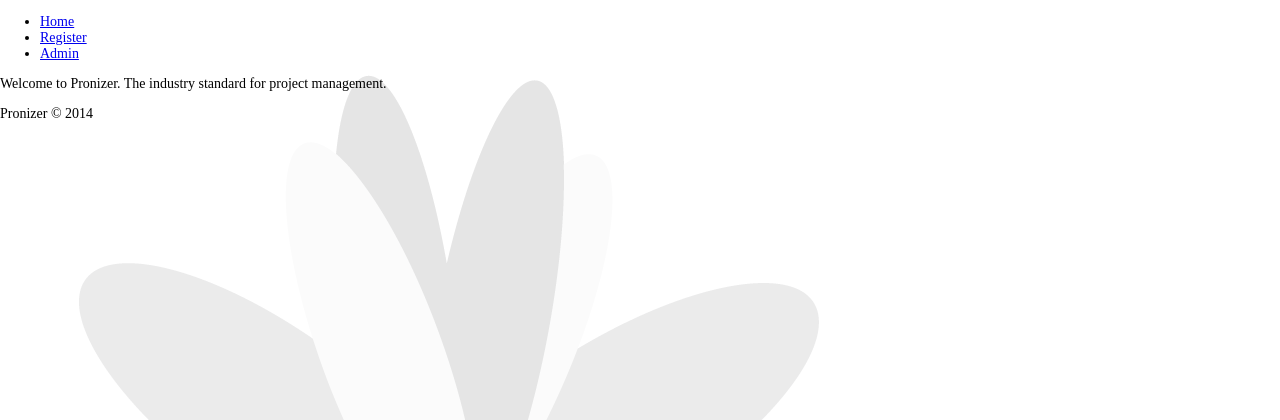
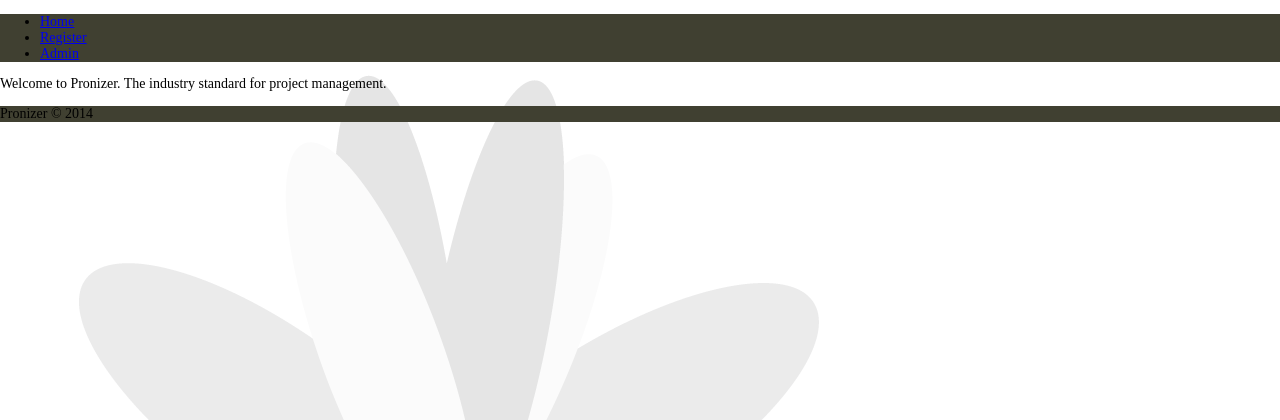
Before and after one commit to Mirajo/PWA-2, a PHP site: page / in a window 1280 px wide. Shown: the top 420 px of the page. Run offline with PHP 8.4, Linux system fonts and the light colour scheme; some libraries are stand-ins or nearby versions.

Commit message:
header, footer, nag background colors
header, footer, nag background colors

```diff
--- a/WK1/Johnson_Miranda_PWA2/css/style.css
+++ b/WK1/Johnson_Miranda_PWA2/css/style.css
@@ -15,13 +15,16 @@ body{
 }
 
 header {
+	background-color:#404031;
 
 	}
 
 nav {
+	background-color:#fffff;
 
 }
 
 .footer{
+	background-color:#404031;
 
 }
```
